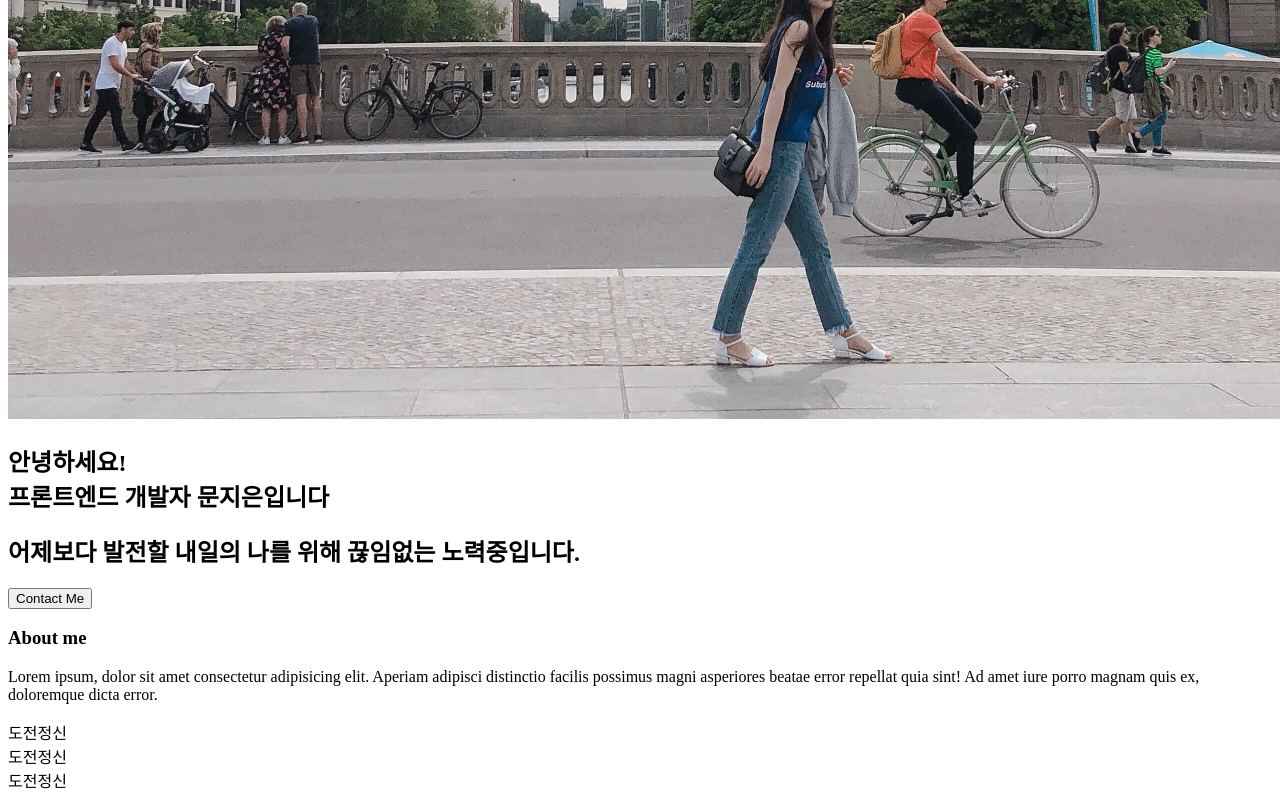
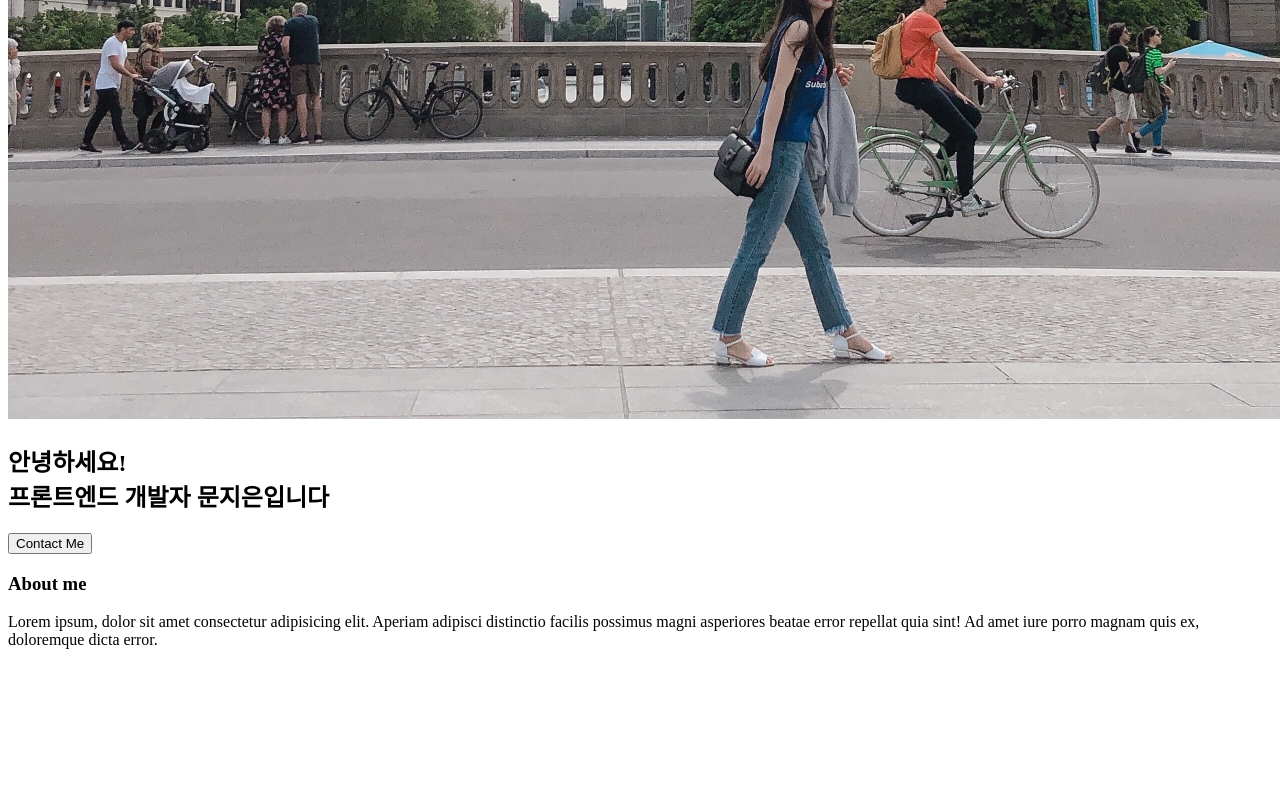
Before and after one commit to moonjieun/myrenewalportfolio, a plain HTML site: page index.html in a window 1280 px wide. Shown: the part 783-1583 px from the top of the page. After the commit the page ends 1448 px from the top, so only its background shows below. Drawn offline with Linux system fonts and the light colour scheme.

Commit message:
Update index.html

```diff
--- a/index.html
+++ b/index.html
@@ -22,7 +22,7 @@
     <section id="home">
         <img src="imgs/profile.jpg" alt="Jieun's profile photo" class="home__profile">
         <h1  class="home_title">안녕하세요!<br/>프론트엔드 개발자 문지은입니다</h1>
-        <h2 class="home_description">어제보다 발전할 내일의 나를 위해 끊임없는 노력중입니다.</h2>
+        <h2 class="home_description"></h2>
         <button class="home_contact">Contact Me</button>
     <!-- About -->
     <section id="about">
@@ -33,17 +33,17 @@
         <div class="about__symbolizes-me">
             <div class="symbol-box">
                 <div class="symbol__icon"></div>
-                <div class="symbol__title">도전정신</div>
+                <div class="symbol__title"></div>
                 <div class="symbol__description"></div>
             </div>
             <div class="symbol-box">
                 <div class="symbol__icon"></div>
-                <div class="symbol__title">도전정신</div>
+                <div class="symbol__title"></div>
                 <div class="symbol__description"></div>
             </div>
             <div class="symbol-box">
                 <div class="symbol__icon"></div>
-                <div class="symbol__title">도전정신</div>
+                <div class="symbol__title"></div>
                 <div class="symbol__description"></div>
             </div>
         </div>
```
